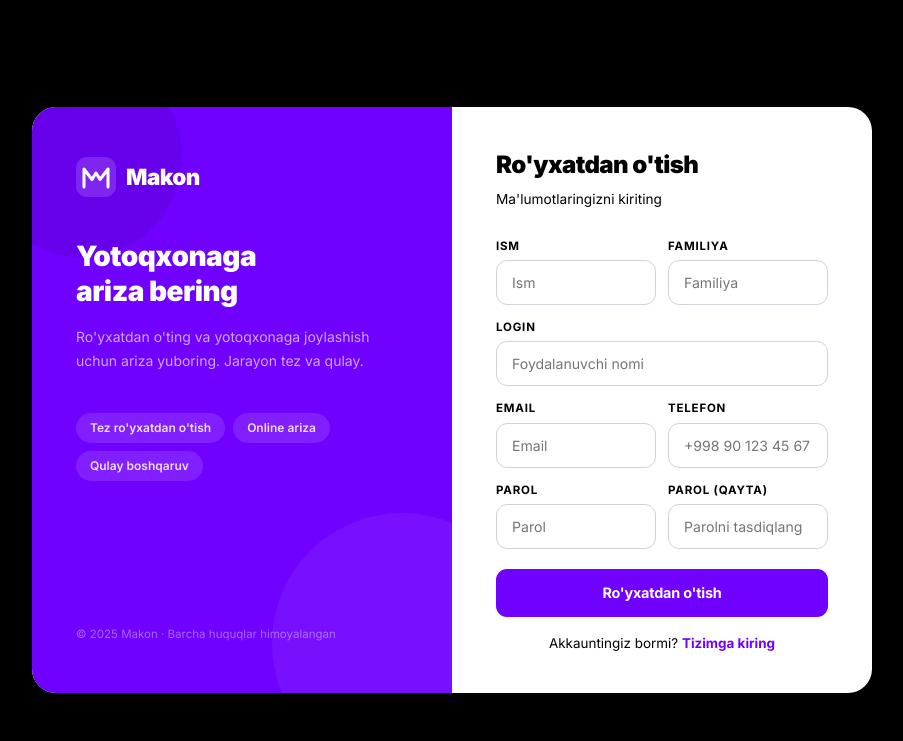
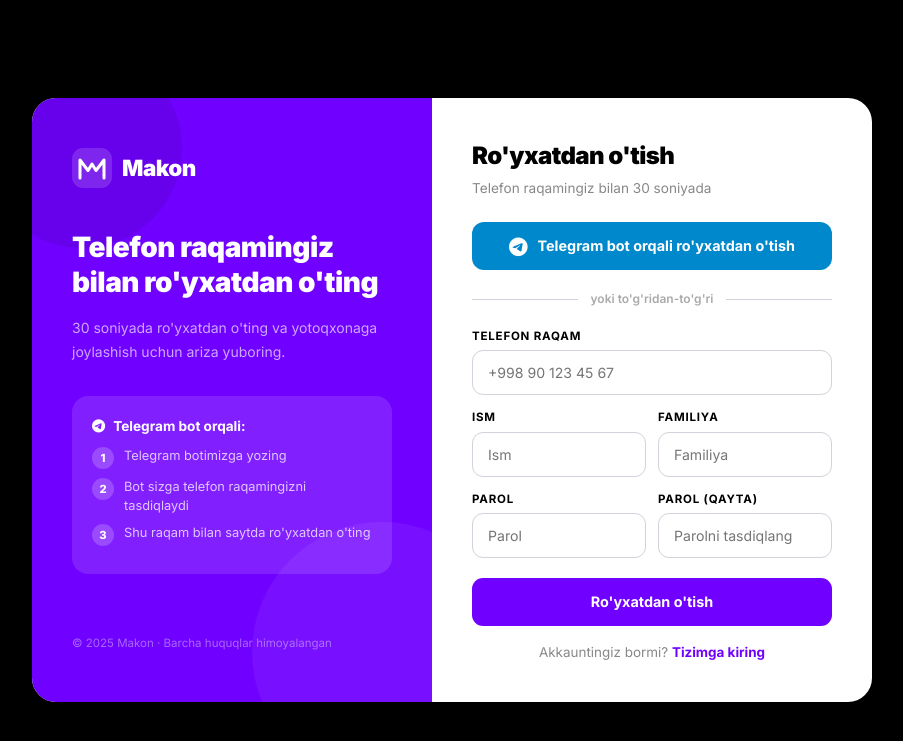
Before and after one commit to JozilovaZ/yotoqxona_web, a Django app: page /accounts/register/ in a window 1280 px wide. Shown: the top 741 px of the page, without its empty margins (188-1091 px from the left). Run offline with Django 5.2, Linux system fonts and the light colour scheme.

Commit message:
Floating pill header, public home page, phone registration with Telegram bot
- Header: floating pill shape with border-radius:100px, glassmorphism effect
- Home/rooms pages are now public (no login required)
- Guest navbar shows login/register buttons
- Registration via phone number (+998), Telegram bot link included
- Login supports both phone number and username
- Ariza button redirects to register for guests

Co-Authored-By: Claude Opus 4.6 <noreply@anthropic.com>

```diff
--- a/apps/accounts/forms.py
+++ b/apps/accounts/forms.py
@@ -8,7 +8,7 @@ class LoginForm(forms.Form):
         max_length=150,
         widget=forms.TextInput(attrs={
             'class': 'form-control',
-            'placeholder': 'Login',
+            'placeholder': 'Telefon raqam yoki login',
             'autofocus': True
         })
     )
@@ -39,6 +39,90 @@ class UserForm(UserCreationForm):
         self.fields['password2'].widget.attrs['class'] = 'form-control'
 
 
+class PhoneRegistrationForm(forms.Form):
+    """Telefon raqam bilan ro'yxatdan o'tish"""
+    phone = forms.CharField(
+        max_length=20,
+        widget=forms.TextInput(attrs={
+            'class': 'form-control',
+            'placeholder': '+998 90 123 45 67',
+            'autofocus': True
+        }),
+        label='Telefon raqam'
+    )
+    first_name = forms.CharField(
+        max_length=150,
+        widget=forms.TextInput(attrs={
+            'class': 'form-control',
+            'placeholder': 'Ism'
+        }),
+        label='Ism'
+    )
+    last_name = forms.CharField(
+        max_length=150,
+        widget=forms.TextInput(attrs={
+            'class': 'form-control',
+            'placeholder': 'Familiya'
+        }),
+        label='Familiya'
+    )
+    password1 = forms.CharField(
+        widget=forms.PasswordInput(attrs={
+            'class': 'form-control',
+            'placeholder': 'Parol'
+        }),
+        label='Parol'
+    )
+    password2 = forms.CharField(
+        widget=forms.PasswordInput(attrs={
+            'class': 'form-control',
+            'placeholder': 'Parolni tasdiqlang'
+        }),
+        label='Parol (qayta)'
+    )
+
+    def clean_phone(self):
+        phone = self.cleaned_data['phone'].strip().replace(' ', '').replace('-', '')
+        if not phone.startswith('+998') and not phone.startswith('998'):
+            if phone.startswith('9') and len(phone) == 9:
+                phone = '+998' + phone
+            elif phone.startswith('0'):
+                phone = '+998' + phone[1:]
+            else:
+                raise forms.ValidationError("Telefon raqam noto'g'ri formatda")
+        if not phone.startswith('+'):
+            phone = '+' + phone
+        # Tekshirish - faqat raqamlar
+        digits = phone.replace('+', '')
+        if not digits.isdigit() or len(digits) != 12:
+            raise forms.ValidationError("Telefon raqam 12 ta raqamdan iborat bo'lishi kerak (+998XXXXXXXXX)")
+        # Mavjudligini tekshirish
+        if User.objects.filter(phone=phone).exists():
+            raise forms.ValidationError("Bu telefon raqam allaqachon ro'yxatdan o'tgan")
+        return phone
+
+    def clean(self):
+        cleaned = super().clean()
+        p1 = cleaned.get('password1')
+        p2 = cleaned.get('password2')
+        if p1 and p2 and p1 != p2:
+            self.add_error('password2', "Parollar bir xil emas")
+        return cleaned
+
+    def save(self):
+        phone = self.cleaned_data['phone']
+        user = User.objects.create_user(
+            username=phone,
+            password=self.cleaned_data['password1'],
+            first_name=self.cleaned_data['first_name'],
+            last_name=self.cleaned_data['last_name'],
+            phone=phone,
+            role=User.Role.APPLICANT,
+        )
+        return user
+
+
+# Legacy form - keep for backwards compatibility
 class RegistrationForm(UserCreationForm):
     class Meta:
         model = User
--- a/apps/accounts/views.py
+++ b/apps/accounts/views.py
@@ -7,7 +7,7 @@ from django.views.generic import ListView, CreateView, UpdateView, DeleteView, T
 from django.views import View
 from django.urls import reverse_lazy
 from .models import User
-from .forms import LoginForm, UserForm, ProfileForm, RegistrationForm
+from .forms import LoginForm, UserForm, ProfileForm, PhoneRegistrationForm
 
 
 class LoginView(View):
@@ -24,13 +24,22 @@ class LoginView(View):
         if form.is_valid():
             username = form.cleaned_data['username']
             password = form.cleaned_data['password']
+            # Telefon raqam bilan ham login qilish imkoniyati
             user = authenticate(request, username=username, password=password)
+            if user is None:
+                # Telefon raqam bilan qidirish
+                try:
+                    phone_user = User.objects.get(phone=username)
+                    user = authenticate(request, username=phone_user.username, password=password)
+                except User.DoesNotExist:
+                    pass
             if user is not None:
                 login(request, user)
                 messages.success(request, f'Xush kelibsiz, {user.get_full_name() or user.username}!')
-                return redirect('dashboard')
+                next_url = request.GET.get('next', 'dashboard')
+                return redirect(next_url)
             else:
-                messages.error(request, 'Login yoki parol noto\'g\'ri')
+                messages.error(request, 'Telefon raqam yoki parol noto\'g\'ri')
         return render(request, self.template_name, {'form': form})
 
 
@@ -40,16 +49,17 @@ class RegisterView(View):
     def get(self, request):
         if request.user.is_authenticated:
             return redirect('dashboard')
-        form = RegistrationForm()
+        form = PhoneRegistrationForm()
         return render(request, self.template_name, {'form': form})
 
     def post(self, request):
-        form = RegistrationForm(request.POST)
+        form = PhoneRegistrationForm(request.POST)
         if form.is_valid():
             user = form.save()
             login(request, user)
             messages.success(request, f'Ro\'yxatdan muvaffaqiyatli o\'tdingiz, {user.get_full_name() or user.username}!')
-            return redirect('dashboard')
+            next_url = request.GET.get('next', 'dashboard')
+            return redirect(next_url)
         return render(request, self.template_name, {'form': form})
 
 
--- a/config/urls.py
+++ b/config/urls.py
@@ -15,7 +15,7 @@ from buildings.views import DashboardView
 def home_redirect(request):
     """Foydalanuvchi roliga qarab yo'naltirish"""
     if not request.user.is_authenticated:
-        return redirect('accounts:login')
+        return redirect('applications:home')
     if request.user.is_staff_member:
         return DashboardView.as_view()(request)
     # Talaba / Ariza beruvchi
@@ -27,7 +27,7 @@ urlpatterns = [
     path('admin/', admin.site.urls),
 
     # Dashboard (Bosh sahifa) - rolga qarab
-    path('', login_required(home_redirect), name='dashboard'),
+    path('', home_redirect, name='dashboard'),
 
     # Barcha include'lardan 'apps.' prefiksini olib tashlaymiz
     path('accounts/', include('accounts.urls', namespace='accounts')),
--- a/templates/accounts/login.html
+++ b/templates/accounts/login.html
@@ -3,7 +3,9 @@
 {% block extra_css %}
 <style>
     body { background: var(--dark) !important; }
+    .topnav-wrap { display: none; }
     .main-wrap { padding: 0; min-height: 100vh; display: flex; align-items: center; justify-content: center; }
+    .page-header { display: none; }
 
     .login-card {
         display: grid;
@@ -177,7 +179,7 @@
                     class="f-input"
                     type="{{ field.field.widget.input_type }}"
                     name="{{ field.html_name }}"
-                    placeholder="{% if field.html_name == 'username' %}Foydalanuvchi nomingiz{% else %}Parolingiz{% endif %}"
+                    placeholder="{% if field.html_name == 'username' %}Telefon raqam yoki login{% else %}Parolingiz{% endif %}"
                     {% if field.value %}value="{{ field.value }}"{% endif %}
                     autocomplete="{{ field.html_name }}"
                 >
--- a/templates/accounts/register.html
+++ b/templates/accounts/register.html
@@ -3,11 +3,13 @@
 {% block extra_css %}
 <style>
     body { background: var(--dark) !important; }
+    .topnav-wrap { display: none; }
     .main-wrap { padding: 0; min-height: 100vh; display: flex; align-items: center; justify-content: center; }
+    .page-header { display: none; }
 
     .login-card {
         display: grid;
-        grid-template-columns: 420px 420px;
+        grid-template-columns: 400px 440px;
         background: #fff;
         border-radius: 24px;
         overflow: hidden;
@@ -17,7 +19,7 @@
 
     .lp-left {
         background: var(--p);
-        padding: 50px 44px;
+        padding: 50px 40px;
         display: flex; flex-direction: column; justify-content: space-between;
         position: relative; overflow: hidden;
     }
@@ -49,35 +51,77 @@
     }
     .lp-desc {
         font-size: .875rem; color: rgba(255,255,255,.65);
-        line-height: 1.7; margin-bottom: 40px;
+        line-height: 1.7; margin-bottom: 32px;
     }
 
-    .lp-pills { display: flex; flex-wrap: wrap; gap: 8px; position: relative; z-index: 1; }
-    .lp-pill {
+    /* Telegram bot info */
+    .tg-info {
         background: rgba(255,255,255,.12);
-        color: rgba(255,255,255,.85);
-        border-radius: 99px; padding: 6px 14px;
-        font-size: .75rem; font-weight: 600;
+        border-radius: 16px;
+        padding: 20px;
+        position: relative; z-index: 1;
+    }
+    .tg-info-title {
+        font-size: .85rem; font-weight: 700; color: #fff;
+        margin-bottom: 10px;
+    }
+    .tg-step {
+        display: flex; align-items: flex-start; gap: 10px;
+        margin-bottom: 8px;
+    }
+    .tg-step-num {
+        width: 22px; height: 22px; border-radius: 50%;
+        background: rgba(255,255,255,.2);
+        color: #fff; font-size: .7rem; font-weight: 800;
+        display: flex; align-items: center; justify-content: center;
+        flex-shrink: 0; margin-top: 1px;
+    }
+    .tg-step-text {
+        font-size: .8rem; color: rgba(255,255,255,.75); line-height: 1.5;
     }
 
     .lp-footer {
         position: relative; z-index: 1;
         font-size: .72rem; color: rgba(255,255,255,.4);
+        margin-top: 24px;
     }
 
     .lp-right {
-        padding: 40px 44px;
+        padding: 40px 40px;
         display: flex; flex-direction: column; justify-content: center;
     }
 
     .lp-title {
         font-size: 1.5rem; font-weight: 900;
-        color: var(--dark); letter-spacing: -.6px; margin-bottom: 6px;
+        color: var(--dark); letter-spacing: -.6px; margin-bottom: 4px;
     }
     .lp-subtitle {
-        font-size: .855rem; color: var(--gray);
-        margin-bottom: 28px; line-height: 1.5;
+        font-size: .85rem; color: #888;
+        margin-bottom: 24px; line-height: 1.5;
     }
+
+    /* Telegram button */
+    .tg-btn {
+        display: flex; align-items: center; justify-content: center; gap: 10px;
+        width: 100%; padding: 13px;
+        background: #0088cc; border: none; color: #fff;
+        border-radius: 12px; font-size: .9rem; font-weight: 700;
+        font-family: 'Inter', sans-serif; cursor: pointer;
+        text-decoration: none;
+        transition: opacity .15s;
+        margin-bottom: 20px;
+    }
+    .tg-btn:hover { opacity: .88; color: #fff; }
+    .tg-btn i { font-size: 1.2rem; }
+
+    .divider {
+        display: flex; align-items: center; gap: 12px;
+        margin-bottom: 20px;
+    }
+    .divider::before, .divider::after {
+        content: ''; flex: 1; height: 1px; background: var(--border);
+    }
+    .divider span { font-size: .75rem; color: #aaa; font-weight: 600; }
 
     .f-group { margin-bottom: 14px; }
     .f-label {
@@ -99,41 +143,37 @@
         box-shadow: 0 0 0 3px var(--p10);
     }
     .f-error {
-        font-size: .75rem; color: var(--err);
+        font-size: .75rem; color: #dc3545;
         font-weight: 600; margin-top: 4px;
     }
-
     .f-alert {
         background: var(--err10); border: 1.5px solid rgba(220,38,38,.2);
         border-radius: 10px; padding: 11px 15px;
         font-size: .82rem; color: var(--err); font-weight: 600;
         margin-bottom: 16px;
     }
-
     .f-submit {
         width: 100%; padding: 13px;
         background: var(--p); border: none; color: #fff;
         border-radius: 11px; font-size: .9rem; font-weight: 700;
         font-family: 'Inter', sans-serif; cursor: pointer;
         transition: opacity .15s; margin-top: 6px;
-        letter-spacing: -.2px;
     }
     .f-submit:hover { opacity: .87; }
-    .f-submit:active { transform: scale(.99); }
+
+    .f-row {
+        display: grid; grid-template-columns: 1fr 1fr; gap: 12px;
+    }
+    @media(max-width:500px){ .f-row{ grid-template-columns:1fr; } }
 
     .f-link {
         text-align: center; margin-top: 16px;
-        font-size: .84rem; color: var(--gray);
+        font-size: .84rem; color: #888;
     }
     .f-link a {
         color: var(--p); font-weight: 700; text-decoration: none;
     }
     .f-link a:hover { text-decoration: underline; }
-
-    .f-row {
-        display: grid; grid-template-columns: 1fr 1fr; gap: 12px;
-    }
-    @media(max-width:500px){ .f-row{ grid-template-columns:1fr; } }
 </style>
 {% endblock %}
 
@@ -151,16 +191,25 @@
                 <span class="lp-logo-name">Makon</span>
             </div>
 
-            <h2 class="lp-headline">Yotoqxonaga<br>ariza bering</h2>
+            <h2 class="lp-headline">Telefon raqamingiz<br>bilan ro'yxatdan o'ting</h2>
             <p class="lp-desc">
-                Ro'yxatdan o'ting va yotoqxonaga joylashish uchun
-                ariza yuboring. Jarayon tez va qulay.
+                30 soniyada ro'yxatdan o'ting va yotoqxonaga joylashish uchun ariza yuboring.
             </p>
 
-            <div class="lp-pills">
-                <span class="lp-pill">Tez ro'yxatdan o'tish</span>
-                <span class="lp-pill">Online ariza</span>
-                <span class="lp-pill">Qulay boshqaruv</span>
+            <div class="tg-info">
+                <div class="tg-info-title"><i class="fab fa-telegram me-2"></i>Telegram bot orqali:</div>
+                <div class="tg-step">
+                    <div class="tg-step-num">1</div>
+                    <div class="tg-step-text">Telegram botimizga yozing</div>
+                </div>
+                <div class="tg-step">
+                    <div class="tg-step-num">2</div>
+                    <div class="tg-step-text">Bot sizga telefon raqamingizni tasdiqlaydi</div>
+                </div>
+                <div class="tg-step">
+                    <div class="tg-step-num">3</div>
+                    <div class="tg-step-text">Shu raqam bilan saytda ro'yxatdan o'ting</div>
+                </div>
             </div>
         </div>
 
@@ -170,7 +219,15 @@
     <!-- O'NG PANEL -->
     <div class="lp-right">
         <div class="lp-title">Ro'yxatdan o'tish</div>
-        <p class="lp-subtitle">Ma'lumotlaringizni kiriting</p>
+        <p class="lp-subtitle">Telefon raqamingiz bilan 30 soniyada</p>
+
+        <!-- Telegram bot link -->
+        <a href="https://t.me/makon_yotoqxona_bot" target="_blank" class="tg-btn">
+            <i class="fab fa-telegram"></i>
+            Telegram bot orqali ro'yxatdan o'tish
+        </a>
+
+        <div class="divider"><span>yoki to'g'ridan-to'g'ri</span></div>
 
         {% if messages %}
             {% for msg in messages %}
@@ -180,6 +237,15 @@
 
         <form method="post" novalidate>
             {% csrf_token %}
+
+            <div class="f-group">
+                <label class="f-label">Telefon raqam</label>
+                <input class="f-input" type="tel" name="phone" placeholder="+998 90 123 45 67"
+                    value="{{ form.phone.value|default:'' }}">
+                {% if form.phone.errors %}
+                <div class="f-error">{{ form.phone.errors.0 }}</div>
+                {% endif %}
+            </div>
 
             <div class="f-row">
                 <div class="f-group">
@@ -196,34 +262,6 @@
                         value="{{ form.last_name.value|default:'' }}">
                     {% if form.last_name.errors %}
                     <div class="f-error">{{ form.last_name.errors.0 }}</div>
-                    {% endif %}
-                </div>
-            </div>
-
-            <div class="f-group">
-                <label class="f-label">Login</label>
-                <input class="f-input" type="text" name="username" placeholder="Foydalanuvchi nomi"
-                    value="{{ form.username.value|default:'' }}" autocomplete="username">
-                {% if form.username.errors %}
-                <div class="f-error">{{ form.username.errors.0 }}</div>
-                {% endif %}
-            </div>
-
-            <div class="f-row">
-                <div class="f-group">
-                    <label class="f-label">Email</label>
-                    <input class="f-input" type="email" name="email" placeholder="Email"
-                        value="{{ form.email.value|default:'' }}">
-                    {% if form.email.errors %}
-                    <div class="f-error">{{ form.email.errors.0 }}</div>
-                    {% endif %}
-                </div>
-                <div class="f-group">
-                    <label class="f-label">Telefon</label>
-                    <input class="f-input" type="text" name="phone" placeholder="+998 90 123 45 67"
-                        value="{{ form.phone.value|default:'' }}">
-                    {% if form.phone.errors %}
-                    <div class="f-error">{{ form.phone.errors.0 }}</div>
                     {% endif %}
                 </div>
             </div>
--- a/templates/applications/building_detail.html
+++ b/templates/applications/building_detail.html
@@ -86,9 +86,15 @@
                             <small class="text-muted">{{ room.current_occupancy }}/{{ room.capacity }} joy band</small>
                         </div>
 
+                        {% if user.is_authenticated %}
                         <a href="{% url 'applications:apply' %}?room={{ room.pk }}" class="btn btn-accent btn-sm w-100">
                             <i class="fas fa-paper-plane me-1"></i> Ariza topshirish
                         </a>
+                        {% else %}
+                        <a href="{% url 'accounts:register' %}?next={% url 'applications:apply' %}%3Froom={{ room.pk }}" class="btn btn-accent btn-sm w-100">
+                            <i class="fas fa-user-plus me-1"></i> Ro'yxatdan o'ting
+                        </a>
+                        {% endif %}
                     </div>
                 </div>
             </div>
--- a/templates/applications/home.html
+++ b/templates/applications/home.html
@@ -15,6 +15,7 @@
             <a href="{% url 'applications:available_rooms' %}" class="btn-hero-primary">
                 <i class="fas fa-building me-2"></i> Yotoqxonalarni ko'rish
             </a>
+            {% if user.is_authenticated %}
                 {% if pending_application %}
                 <a href="{% url 'applications:detail' pending_application.pk %}" class="btn-hero-outline">
                     <i class="fas fa-clock me-2"></i> Arizamni ko'rish
@@ -22,6 +23,11 @@
                 {% elif my_applications_count == 0 %}
                 <a href="{% url 'applications:apply' %}" class="btn-hero-outline">
                     <i class="fas fa-paper-plane me-2"></i> Ariza topshirish
+                </a>
+                {% endif %}
+            {% else %}
+            <a href="{% url 'accounts:register' %}" class="btn-hero-outline">
+                <i class="fas fa-user-plus me-2"></i> Ro'yxatdan o'tish
             </a>
             {% endif %}
         </div>
--- a/templates/base.html
+++ b/templates/base.html
@@ -329,12 +373,15 @@
                 <li><a class="dropdown-item text-danger" href="{% url 'accounts:logout' %}">Chiqish</a></li>
             </ul>
         </div>
+        {% else %}
+        <a href="{% url 'accounts:login' %}" class="nav-auth-btn">Kirish</a>
+        <a href="{% url 'accounts:register' %}" class="nav-auth-btn nav-auth-primary">Ro'yxatdan o'tish</a>
+        {% endif %}
     </div>
 </nav>
-{% endif %}
+</div>
 
 <div class="main-wrap">
-    {% if user.is_authenticated %}
     <div class="page-header">
         <div>
             <h1 class="page-title">{% block page_title %}{% block header %}{% endblock %}{% endblock %}</h1>
```
Also changed, not shown: other parts of templates/base.html (+56 -13 lines), apps/applications/views.py (+10 -10 lines). Lines whose indentation alone changed are shown as unchanged.
